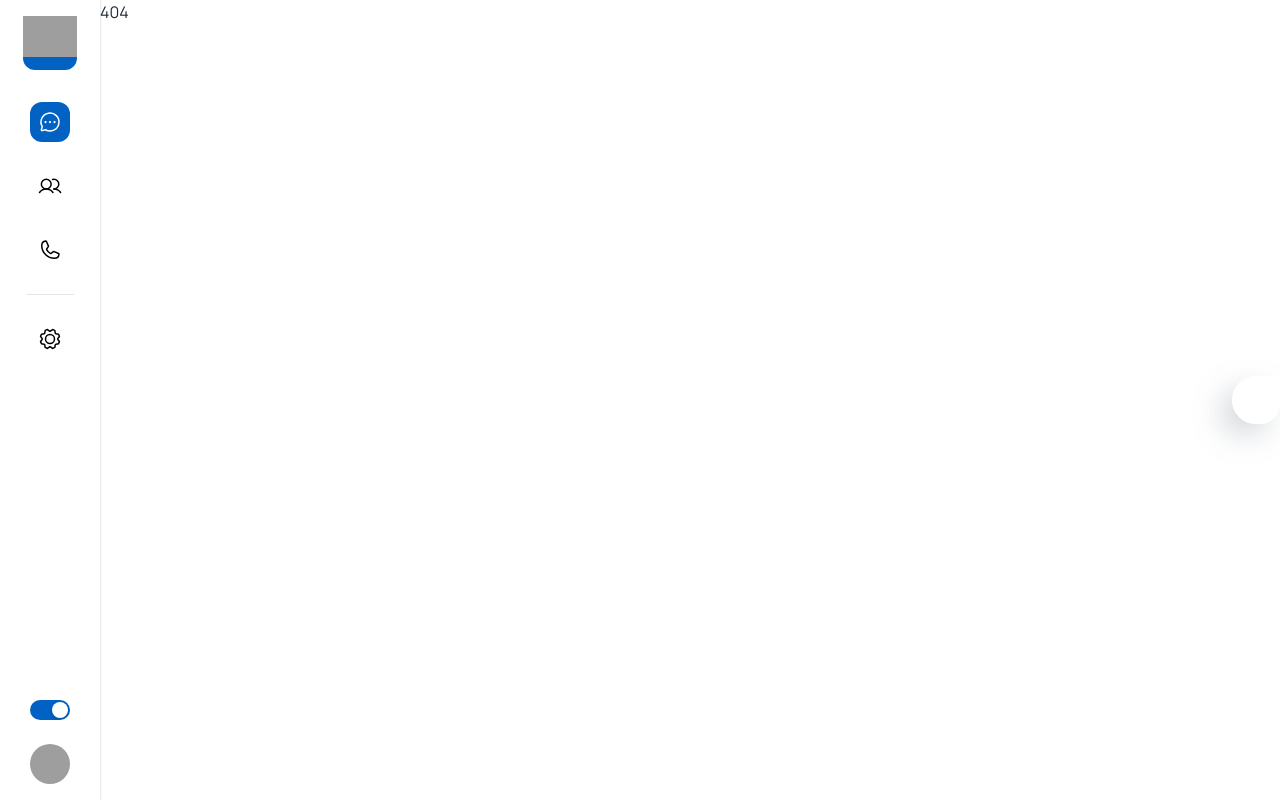
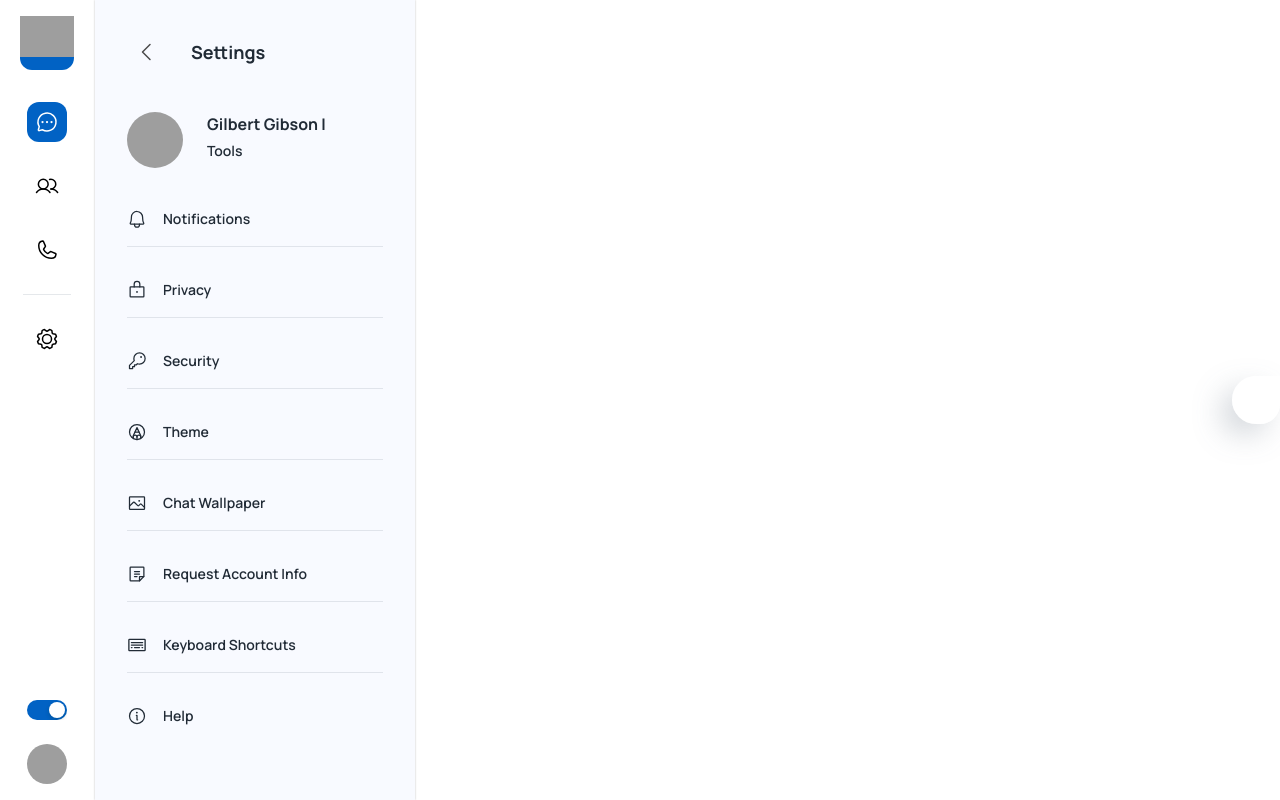
Before and after one commit to gshubham804/MERN-chat-app, a React (Create React App) app: page /settings in a window 1280 px wide. Before the commit this address led to /404. Built offline with nearby package versions, Linux system fonts and the light colour scheme; grey boxes are pictures that could not be loaded; some icons are missing.

Commit message:
implemented shortcuts dialog box in settings component

```diff
--- /dev/null
+++ b/src/pages/dashboard/Settings.js
@@ -0,0 +1,156 @@
+import React, { useState } from "react";
+import {
+  Avatar,
+  Box,
+  Divider,
+  IconButton,
+  Stack,
+  Typography,
+} from "@mui/material";
+import { useTheme } from "@mui/material/styles";
+import {
+  Bell,
+  CaretLeft,
+  Image,
+  Info,
+  Key,
+  Keyboard,
+  Lock,
+  Note,
+  PencilCircle,
+} from "phosphor-react";
+import { faker } from "@faker-js/faker";
+import Shortcuts from "../../sections/settings/Shortcuts";
+
+const Settings = () => {
+  const theme = useTheme();
+  const[openShortcuts,setOpenShortcuts]= useState(false);
+  const handleOpenShortcuts=()=>{
+    setOpenShortcuts(true);
+  }
+  const handleCloseShortcuts=()=>{
+    setOpenShortcuts(false);
+  }
+  const list = [
+    {
+      key: 0,
+      icon: <Bell size={20} />,
+      title: "Notifications",
+      onclick: () => {},
+    },
+    {
+      key: 1,
+      icon: <Lock size={20} />,
+      title: "Privacy",
+      onclick: () => {},
+    },
+    {
+      key: 2,
+      icon: <Key size={20} />,
+      title: "Security",
+      onclick: () => {},
+    },
+    {
+      key: 3,
+      icon: <PencilCircle size={20} />,
+      title: "Theme",
+      //   onclick: handleOpenTheme,
+      onclick: () => {},
+    },
+    {
+      key: 4,
+      icon: <Image size={20} />,
+      title: "Chat Wallpaper",
+      onclick: () => {},
+    },
+    {
+      key: 5,
+      icon: <Note size={20} />,
+      title: "Request Account Info",
+      onclick: () => {},
+    },
+    {
+      key: 6,
+      icon: <Keyboard size={20} />,
+      title: "Keyboard Shortcuts",
+        onclick: handleOpenShortcuts,
+    },
+    {
+      key: 7,
+      icon: <Info size={20} />,
+      title: "Help",
+      onclick: () => {},
+    },
+  ];
+  return (
+    <>
+      <Stack sx={{ width: "100%" }} direction={"row"}>
+        {/* LeftPanel */}
+        <Box
+          sx={{
+            overflowY: "scroll",
+            height: "100vh",
+            width: 320,
+            backgroundColor:
+              theme.palette.mode === "light"
+                ? "#F8FAFF"
+                : theme.palette.background,
+            boxShadow: "0px 0px 2px rgba(0,0,0,0.25)",
+            "&::-webkit-scrollbar": {
+              width: "0px", // Adjust the width as needed
+            },
+            //
+          }}
+        >
+          <Stack p={4} spacing={5}>
+            {/* Header */}
+            <Stack direction={"row"} alignItems={"center"} spacing={3}>
+              <IconButton>
+                <CaretLeft size={24} color={"#4B4B4B"} />
+              </IconButton>
+              <Typography variant="h6">Settings</Typography>
+            </Stack>
+            {/* Profile */}
+            <Stack direction={"row"} spacing={3}>
+              <Avatar
+                sx={{ width: 56, height: 56 }}
+                src={faker.image.avatar()}
+                alt={faker.name.fullName()}
+              />
+              <Stack spacing={0.5}>
+                <Typography variant="article">
+                  {faker.name.fullName()}
+                </Typography>
+                <Typography variant="body2">{faker.random.words()}</Typography>
+              </Stack>
+            </Stack>
+            {/* List of options */}
+            <Stack spacing={4}>
+              {list.map(({ key, icon, title, onclick }) => (
+                <>
+                  <Stack
+                    spacing={2}
+                    sx={{ cursor: "pointer" }}
+                    onClick={onclick}
+                  >
+                    <Stack direction="row" spacing={2} alignItems={"center"}>
+                      {icon}
+                      <Typography variant="body2">{title}</Typography>
+                    </Stack>
+                    {key !== 7 && <Divider />}
+                  </Stack>
+                </>
+              ))}
+            </Stack>
+          </Stack>
+        </Box>
+        {/* RightPanel */}
+      </Stack>
+      {openShortcuts &&
+      <Shortcuts open={openShortcuts} handleClose={handleCloseShortcuts}/>
+      }
+    </>
+  );
+};
+
+export default Settings;
--- a/src/routes/index.js
+++ b/src/routes/index.js
@@ -24,6 +24,7 @@
       children: [
         { element: <Navigate to={DEFAULT_PATH} replace />, index: true },
         { path: "app", element: <GeneralApp /> },
+        { path: "settings", element: <Settings /> },
 
         { path: "404", element: <Page404 /> },
         { path: "*", element: <Navigate to="/404" replace /> },
@@ -36,4 +37,7 @@
 const GeneralApp = Loadable(
   lazy(() => import("../pages/dashboard/GeneralApp")),
 );
+const Settings = Loadable(
+  lazy(() => import("../pages/dashboard/Settings")),
+);
 const Page404 = Loadable(lazy(() => import("../pages/Page404")));
--- /dev/null
+++ b/src/sections/settings/Shortcuts.js
@@ -0,0 +1,154 @@
+import React from "react";
+import {
+  Button,
+  Dialog,
+  DialogActions,
+  DialogContent,
+  DialogTitle,
+  Grid,
+  Slide,
+  Stack,
+  Typography,
+} from "@mui/material";
+
+const Transition = React.forwardRef(function Transition(props, ref) {
+  return <Slide direction="up" ref={ref} {...props} />;
+});
+
+const Shortcuts = ({ open, handleClose }) => {
+  const list = [
+    {
+      key: 0,
+      title: "Mark as unread",
+      combination: ["Cmd", "Shift", "U"],
+    },
+    {
+      key: 1,
+      title: "Mute",
+      combination: ["Cmd", "Shift", "M"],
+    },
+    {
+      key: 2,
+      title: "Archive Chat",
+      combination: ["Cmd", "Shift", "E"],
+    },
+    {
+      key: 3,
+      title: "Delete Chat",
+      combination: ["Cmd", "Shift", "D"],
+    },
+    {
+      key: 4,
+      title: "Pin Chat",
+      combination: ["Cmd", "Shift", "P"],
+    },
+    {
+      key: 5,
+      title: "Search",
+      combination: ["Cmd", "F"],
+    },
+    {
+      key: 6,
+      title: "Search Chat",
+      combination: ["Cmd", "Shift", "F"],
+    },
+    {
+      key: 7,
+      title: "Next Chat",
+      combination: ["Cmd", "N"],
+    },
+    {
+      key: 8,
+      title: "Next Step",
+      combination: ["Ctrl", "Tab"],
+    },
+    {
+      key: 9,
+      title: "Previous Step",
+      combination: ["Ctrl", "Shift", "Tab"],
+    },
+    {
+      key: 10,
+      title: "New Group",
+      combination: ["Cmd", "Shift", "N"],
+    },
+    {
+      key: 11,
+      title: "Profile & About",
+      combination: ["Cmd", "P"],
+    },
+    {
+      key: 12,
+      title: "Increase speed of voice message",
+      combination: ["Shift", "."],
+    },
+    {
+      key: 13,
+      title: "Decrease speed of voice message",
+      combination: ["Shift", ","],
+    },
+    {
+      key: 14,
+      title: "Settings",
+      combination: ["Shift", "S"],
+    },
+    {
+      key: 15,
+      title: "Emoji Panel",
+      combination: ["Cmd", "E"],
+    },
+    {
+      key: 16,
+      title: "Sticker Panel",
+      combination: ["Cmd", "S"],
+    },
+  ];
+
+  return (
+    <>
+      <Dialog
+        fullWidth
+        maxWidth="md"
+        open={open}
+        onClose={handleClose}
+        sx={{ p: 4 }}
+        keepMounted
+        TransitionComponent={Transition}
+      >
+        <DialogTitle>Keyboard Shortcuts</DialogTitle>
+        <DialogContent sx={{ mt: 4 }}>
+          <Grid container spacing={3}>
+            {list.map(({ key, title, combination }) => (
+                <Grid key={key} container item xs={6}>
+                  <Stack
+                    sx={{ width: "100%" }}
+                    justifyContent={"space-between"}
+                    spacing={3}
+                    direction="row"
+                    alignItems={"center"}
+                  >
+                    <Typography variant="caption" sx={{fontSize:14}}>{title}</Typography>
+                    <Stack spacing={2} direction="row">
+                        {combination.map((el)=>{
+                            return <Button disabled variant="contained" sx={{color:"#212121"}}>
+                                {el}
+                            </Button>
+                        })}
+                    </Stack>
+                  </Stack>
+                </Grid>
+
+            ))}
+          </Grid>
+        </DialogContent>
+        <DialogActions>
+            <Button variant="contained" onClick={handleClose}>
+                Ok
+            </Button>
+        </DialogActions>
+      </Dialog>
+    </>
+  );
+};
+
+export default Shortcuts;
```
Also changed, not shown: src/sections/settings/ThemeDialog.js (added).
